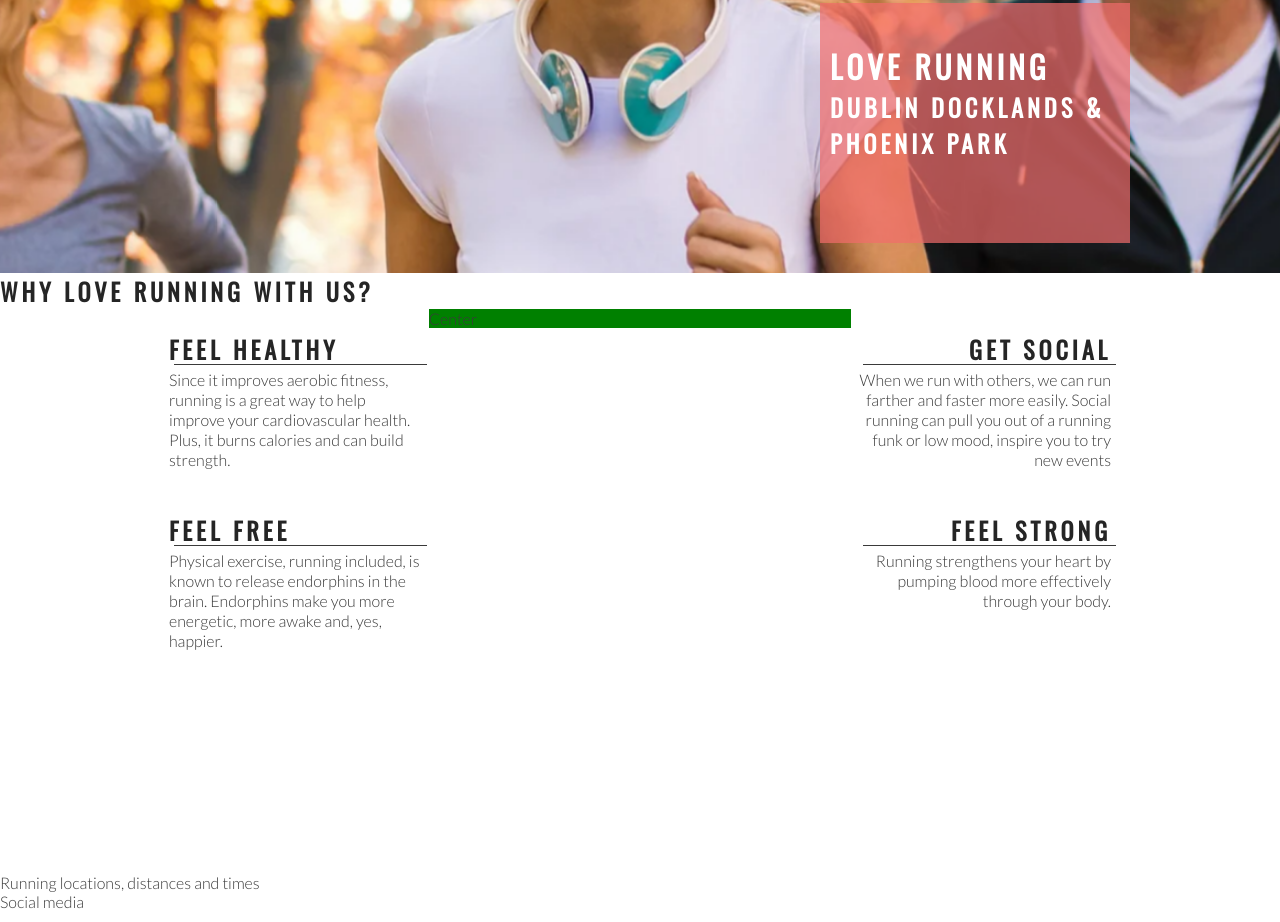
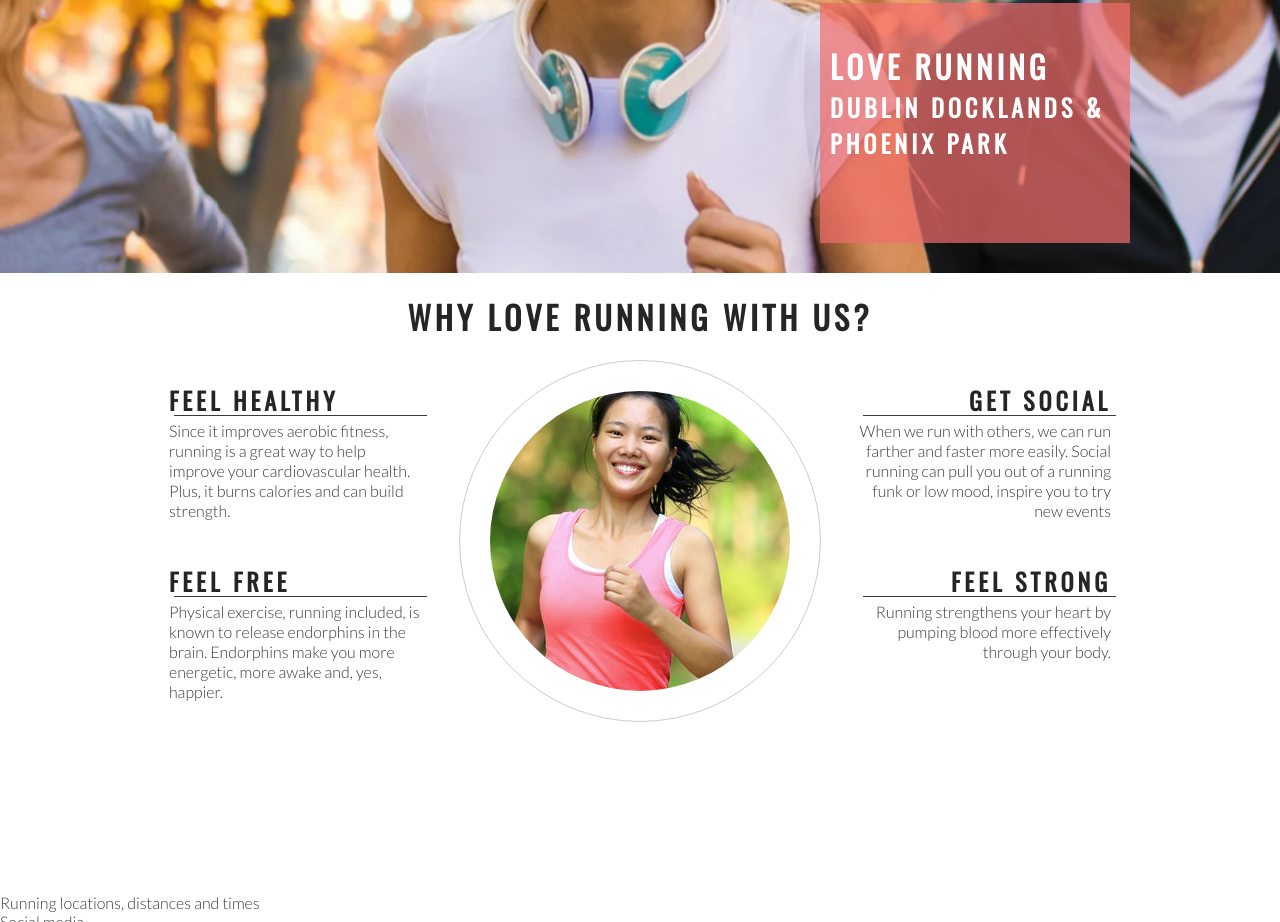
Before and after one commit to CMecrow/love-running, a plain HTML site: page index.html in a window 1280 px wide. Shown: the part 402-1324 px from the top of the page. Drawn offline with nearby package versions, Linux system fonts and the light colour scheme.

Commit message:
add club ethod central image and style into a circle

```diff
--- a/assets/css/style.css
+++ b/assets/css/style.css
@@ -128,7 +128,6 @@ h1, h2 {
 #center-about {
     width: 33%;
     margin: 0 auto;
-    background-color: green;
 }
 
 hr {
@@ -160,3 +159,26 @@ hr {
 .right-about-heading p {
     text-align: right;
 }
+
+#welcome {
+    text-align: center;
+    margin: 20px 0;
+    font-size: 200%;
+}
+
+#circle-container {
+    width: 300px;
+    height: 300px;
+    padding: 30px;
+    border-style: solid;
+    border-color: #CCC;
+    border-width: 1px;
+    border-radius: 50%;
+    margin: 0 auto;
+}
+
+#circle-cover-bg {
+    background: url('../images/ethos-center-image.jpg') no-repeat center center;
+    height: 100%;
+    border-radius: 50%;
+}
--- a/index.html
+++ b/index.html
@@ -38,7 +38,7 @@
         </div>
     </section>
     <section id="club-ethos">
-        <h1>Why Love Running With Us?</h1>
+        <h2 id="welcome">Why Love Running With Us?</h2>
         <div id="left-about">
             <div class="left-about-heading">
                 <h2>Feel Healthy</h2>
@@ -71,7 +71,11 @@
                 </p>
             </div>
         </div>
-        <div id="center-about">Center</div>
+        <div id="center-about">
+            <div id="circle-container">
+                <div id="circle-cover-bg"></div>
+            </div>
+        </div>
     </section>
     <section>
         Running locations, distances and times
```
Also changed, not shown: assets/images/ethos-center-image.jpg (added).
